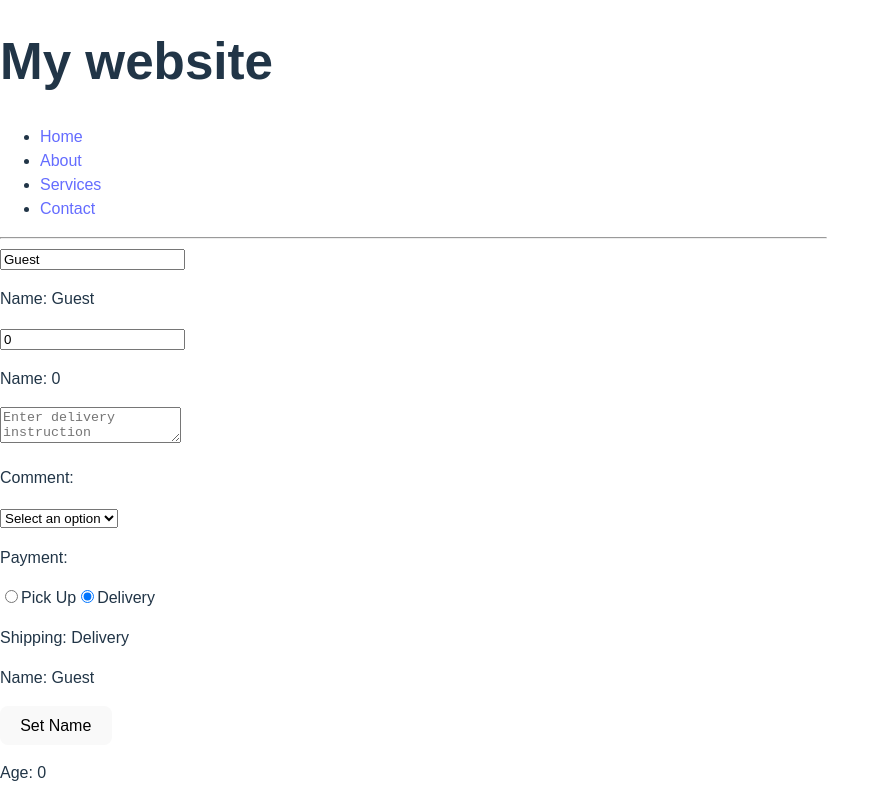
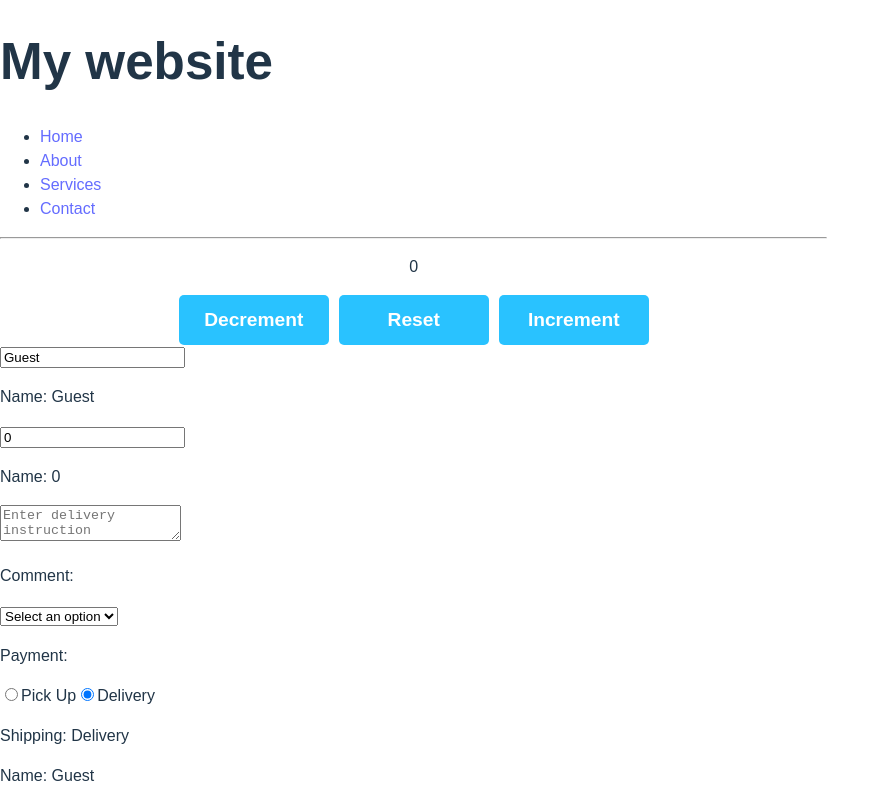
Before and after one commit to makarenkoj/my-react-app, a React (Vite) app: page / in a window 1280 px wide. Shown: the top 800 px of the page, without its empty margins (0-890 px from the left). Built offline with nearby package versions, Linux system fonts and the light colour scheme.

Commit message:
multiple update

```diff
--- a/src/App.jsx
+++ b/src/App.jsx
@@ -12,6 +12,7 @@
 import Counter from './Counter.jsx'
 import ChangeComponent from './ChangeComponent.jsx'
 import ColorPicker from './ColorPicker.jsx'
+import Updater from './Updater.jsx'
 
 
 function App() {
@@ -29,6 +30,7 @@
   return(
       <>
           <Header></Header>
+          <Updater></Updater>
           <ChangeComponent></ChangeComponent>
           <MyComponent></MyComponent>
           <Counter></Counter>
--- /dev/null
+++ b/src/Updater.jsx
@@ -0,0 +1,31 @@
+import { useState } from "react";
+
+function Updater(){
+
+    const [count, setCount] = useState(0);
+
+    function increment(){
+        setCount(c => c + 1);
+        setCount(c => c + 1);
+        setCount(c => c + 1);
+    };
+
+    function decrement(){
+      setCount(c => c - 1);
+      setCount(c => c - 1);
+      setCount(c => c - 1);
+    };
+
+    function reset(){
+      setCount(0);
+    };
+
+    return( <div className='counter-container'>
+                <p className='count-display'>{count}</p>
+                <button className='counter-button' onClick={decrement}>Decrement</button>
+                <button className='counter-button' onClick={reset}>Reset</button>
+                <button className='counter-button' onClick={increment}>Increment</button>
+            </div> );
+}
+
+export default Updater
```
